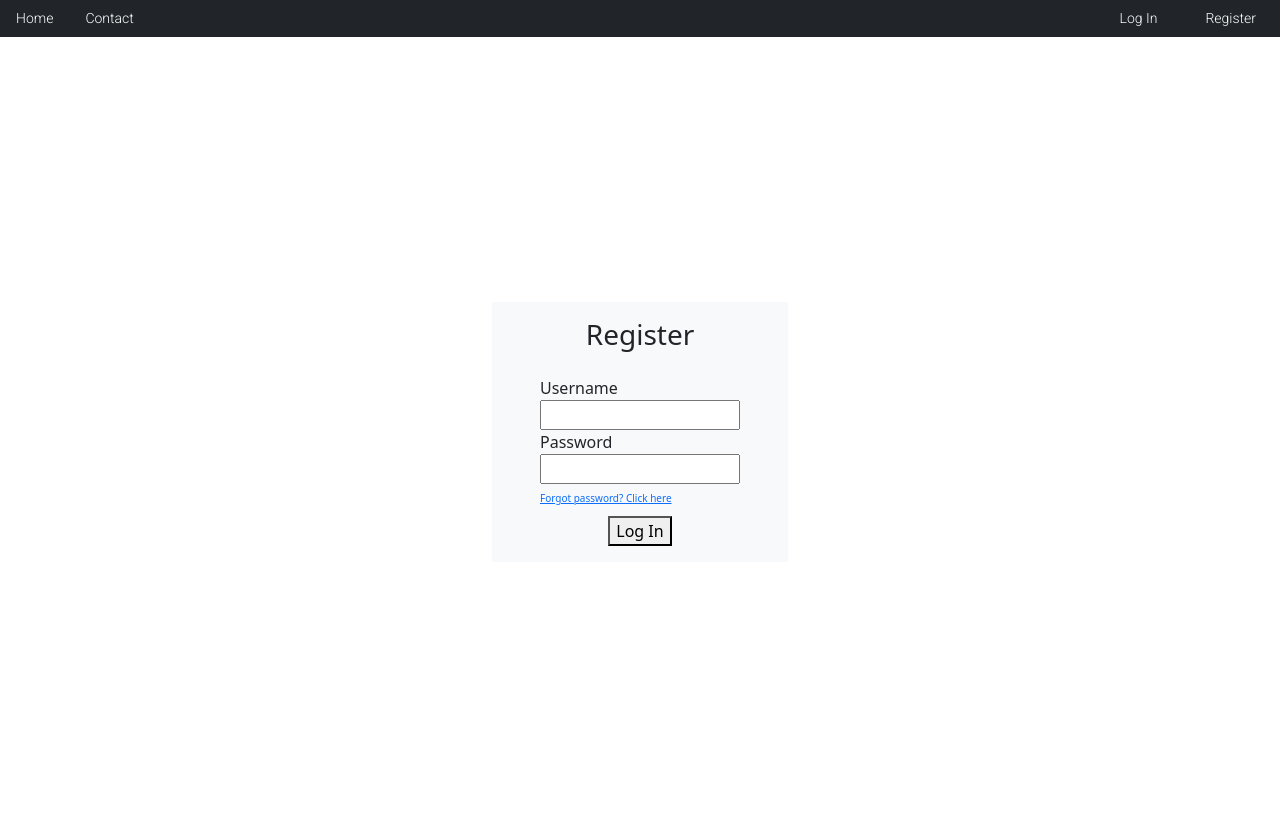
After one commit to sergio1999ram/task_manager, a Flask app: page /login in a window 1280 px wide. The commit adds this page. Run offline with Flask 2, Linux system fonts and the light colour scheme; some web fonts are replaced.

Commit message:
Login and register system done

```diff
--- a/app.py
+++ b/app.py
@@ -1,12 +1,50 @@
-from flask import render_template, request, redirect, url_for
+from json import encoder
 
-from app_config import app, db
+from flask import render_template, request, redirect, url_for, flash, session
+from flask_login import login_required, login_user, current_user, logout_user
+
+from app_config import app, db, login_manager
+from forms.login import LoginForm
 from forms.register import RegisterForm
+from model.user import User
 
 
 @app.route('/')
 def home():
     return render_template('home.html')
+
+
+@app.route('/login', methods=['GET', 'POST'])
+def login():
+    form = LoginForm(request.form)
+    errors = []
+    if request.method == 'POST':
+        if form.validate_on_submit():
+            username = form.username.data
+            password = form.password.data
+            # JSON object
+            user = db.users.find_one({"username": username})
+            if user:
+                if username == user["username"] and password == user["password"]:
+                    # model_user for login reasons
+                    model_user = User(user_json=user)
+                    # Printing JSON object
+                    session["username"] = user["username"]
+                    session["fullname"] = user["fullname"]
+                    print(session["username"])
+                    login_user(model_user)
+                    flash('Login successful')
+                    return redirect(url_for('tasks'))
+            else:
+                errors.append('Username or password incorrect')
+    return render_template('user_related/login.html', form=form, errors=errors)
+
+
+@app.route('/logout', methods=['GET', 'POST'])
+@login_required
+def logout():
+    logout_user()
+    return redirect(url_for('home'))
 
 
 @app.route('/register', methods=['GET', 'POST'])
@@ -25,5 +63,19 @@ def register():
     return render_template('user_related/register.html', form=form)
 
 
+@app.route('/contact')
+def contact():
+    return render_template('under_construction.html')
+@app.route('/user/tasks')
+@login_required
+def tasks():
+    return render_template('tasks.html', user=db.users.find_one({"username": session["username"]}))
+
+
+@login_manager.user_loader
+def load_user(user_id):
+    return User(db.users.find_one({"user_id": user_id}))
+
+
 if __name__ == '__main__':
-    app.run(host='127.0.0.1', port=8080)
+    app.run(host='127.0.0.1', port=8080, debug=True)
--- a/app_config.py
+++ b/app_config.py
@@ -4,12 +4,17 @@ import pymongo
 from dotenv import load_dotenv
 from flask import Flask
 from flask_wtf.csrf import CSRFProtect
+from flask_login import LoginManager
 
 load_dotenv('.env')
 
 app = Flask(__name__)
 csrf = CSRFProtect()
+login_manager = LoginManager()
+
 csrf.init_app(app)
+login_manager.init_app(app)
+login_manager.login_view = "login"
 
 client = pymongo.MongoClient(
     'mongodb+srv://admin:admin@cluster0.xddvb.mongodb.net/task-manager?retryWrites=true&w=majority')
--- /dev/null
+++ b/forms/login.py
@@ -0,0 +1,9 @@
+from flask_wtf import FlaskForm
+from wtforms import StringField, PasswordField
+from wtforms.validators import *
+
+class LoginForm(FlaskForm):
+    username = StringField(label='Username', validators=[InputRequired(), Length(min=1, max=99,
+                                                                                 message='Username must be between 1 and 99 letters.')],
+                           render_kw={'style': 'clear:both; width:100%'})
+    password = PasswordField('Password', [InputRequired()], render_kw={'style': 'clear:both; width:100%'})
--- a/templates/resources/header.html
+++ b/templates/resources/header.html
@@ -16,4 +16,32 @@
     <link href="https://fonts.googleapis.com/css2?family=Recursive:wght@300;400&family=Roboto:wght@100;300&display=swap"
           rel="stylesheet">
 </head>
-<body>
+
+<div class="d-flex bg-dark">
+    <nav class="nav" style="width:15%">
+        <div style="margin: auto 0"><a href="{{ url_for('home') }}" class="nav-link active text-white"
+                                       style="font-family:Roboto; font-weight: 300; font-size:14px">Home</a></div>
+        <div style="margin: auto 0">
+            <a href="{{ url_for('contact') }}" class="nav-link text-white"
+               style="font-family:Roboto; font-weight:300; font-size: 14px">Contact</a>
+        </div>
+    </nav>
+    <nav class="nav justify-content-end" style="width:85%">
+        {% if current_user.is_authenticated: %}
+        <div style="margin: auto 0">
+            <a href="{{url_for('tasks')}}" class="nav-link mx-2"
+               style="font-family:Roboto; font-weight: 300; font-size:14px">{{ session["fullname"] }}'s Profile</a>
+        </div>
+        <a href="{{ url_for('logout') }}" class="nav-link">Log Out</a>
+        {% else: %}
+        <div style="margin: auto 0">
+            <a href="{{ url_for('login') }}" class="nav-link mx-2 text-white"
+               style="font-family:Roboto; font-weight: 300; font-size:14px">Log In</a>
+        </div>
+        <div style="margin: auto 0">
+            <a href="{{ url_for('register') }}" class="nav-link mx-2 text-white"
+               style="font-family:Roboto; font-weight: 300; font-size:14px">Register</a>
+        </div>
+        {% endif %}
+    </nav>
+</div>
--- /dev/null
+++ b/templates/tasks.html
@@ -0,0 +1,4 @@
+{%with title='Dashboard'%}
+{%include 'resources/header.html'%}
+{%endwith%}
+<h3>dashboard</h3>
--- /dev/null
+++ b/templates/user_related/login.html
@@ -0,0 +1,45 @@
+{%with title='Login Panel'%}
+{%include 'resources/header.html'%}
+{%endwith%}
+<div class="container-fluid">
+    <div class="row vh-100">
+        <div class="col-3"></div>
+        <div class="col-3 m-auto">
+            <form method="POST" class="bg-light px-5 py-3">
+                <input type="hidden" name="csrf_token" value="{{ csrf_token() }}"/>
+                <div class="h3 text-center mb-4">Register</div>
+                <div class="form-group">
+                    {{form.username.label}}
+                    {{form.username}}
+                </div>
+                <div class="form-group">
+                    {{form.password.label}}
+                    {{form.password}}
+                    <small class="text-center" style="font-size: 10px">
+                        <a href="#">Forgot password? Click here</a>
+                    </small>
+                </div>
+                <div class="d-flex justify-content-center mt-2 flex-column">
+                    <button type="submit" class="mx-auto">Log In</button>
+                </div>
+            </form>
+            <div style="margin-top:10px" class="d-flex flex-column align-items-center">
+                <div class="text-start">
+                    {% for field, errors in form.errors.items() %}
+                    <div>
+                        <small class="text-danger">{{ "\n".join(errors) }}</small>
+                    </div>
+                    {% endfor %}
+                </div>
+                <div class="text-start">
+                    {% for error in errors %}
+                    <div>
+                        <small class="text-danger">{{ error }}</small>
+                    </div>
+                    {% endfor %}
+                </div>
+            </div>
+        </div>
+        <div class="col-3"></div>
+    </div>
+</div>
```
Also changed, not shown: model/user.py (added, +10 -0 lines), templates/home.html (+4 -9 lines), templates/under_construction.html (+4 -9 lines), templates/user_related/forgot_password.html (added, +10 -0 lines).
